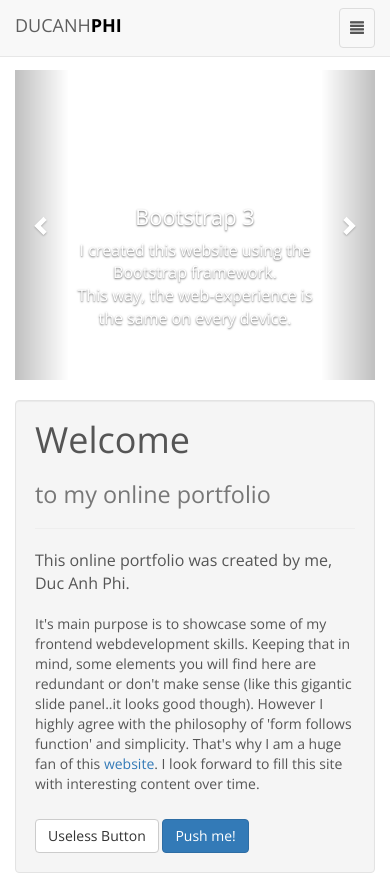
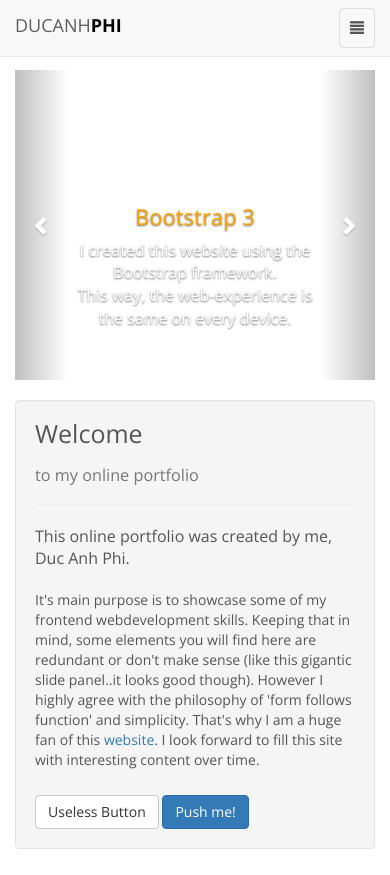
Before and after one commit to DucAnhPhi/Bootstrap_Responsive_Website, a plain HTML site: page index.html in a window 390 px wide. Shown: the top 875 px of the page. Drawn offline with nearby package versions, Linux system fonts and the light colour scheme; a script that the page names is missing.

Commit message:
changed color of carousel-heading

```diff
--- a/css/custom_styles.css
+++ b/css/custom_styles.css
@@ -24,6 +24,10 @@ body {
 
 #myCarousel .item{
     height: 400px;
+}
+
+#myCarousel .carousel-caption h2{
+    color: orange;
 }
 
 #slide1{
@@ -190,6 +194,12 @@ body {
 
 /* Portrait phones and smaller */
 @media screen and (max-width: 480px) {
+h1{
+    font-size: 25px;
+    }
+h2{
+    font-size: 20px;
+    }
 #slide1{
 	background-image: url("../images/carousel_small_01.jpg");
 }
```
